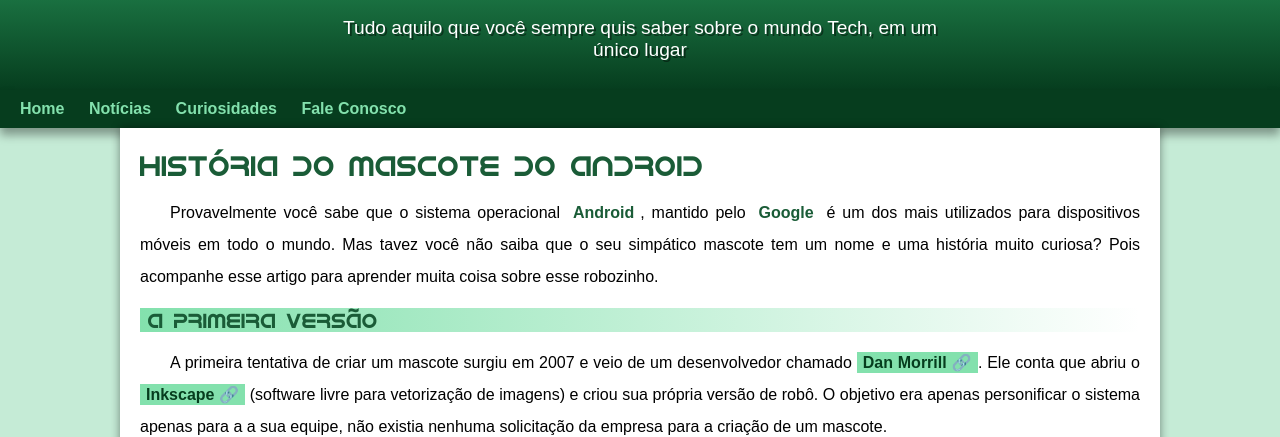
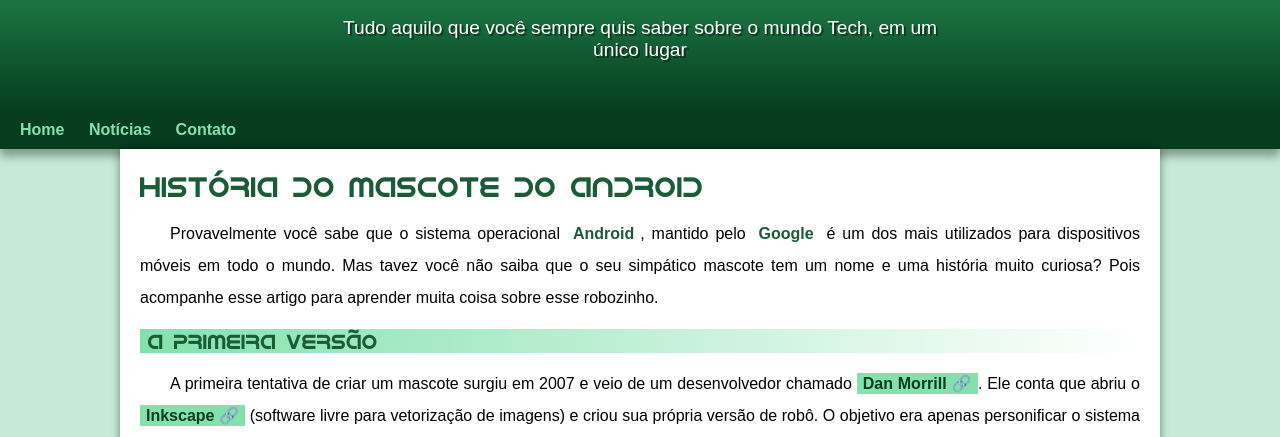
Before and after one commit to fsavi/projeto-android, a plain HTML site: page index.html in a window 1280 px wide. Shown: the part 100-537 px from the top of the page. Drawn offline with Linux system fonts and the light colour scheme.

Commit message:
problema de padding resolvido

```diff
--- a/estilo/style.css
+++ b/estilo/style.css
@@ -57,6 +57,7 @@ header > p{
     padding-right: 10px;
     padding-left: 10px;
     margin: auto;
+    padding-bottom: 50PX;
     text-shadow: 2px 2px 0px rgba(0, 0, 0, 0.445);
 }
 nav{
--- a/index.html
+++ b/index.html
@@ -16,8 +16,7 @@
     <nav>
         <a href="#">Home</a>
         <a href="#">Notícias</a>
-        <a href="#">Curiosidades</a>
-        <a href="#">Fale Conosco</a>
+        <a href="#">Contato</a>
     </nav>
     <main>
         <article>
```
